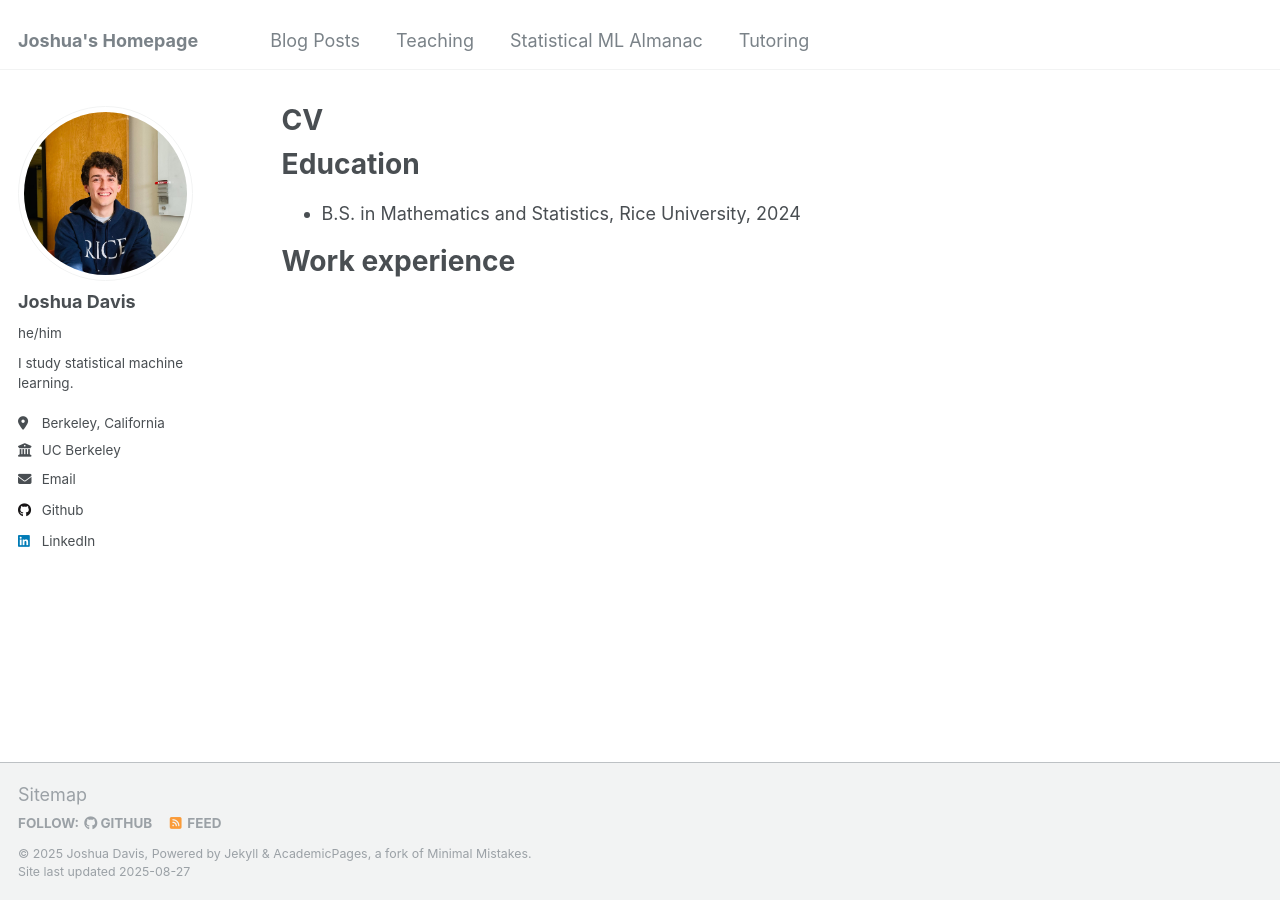
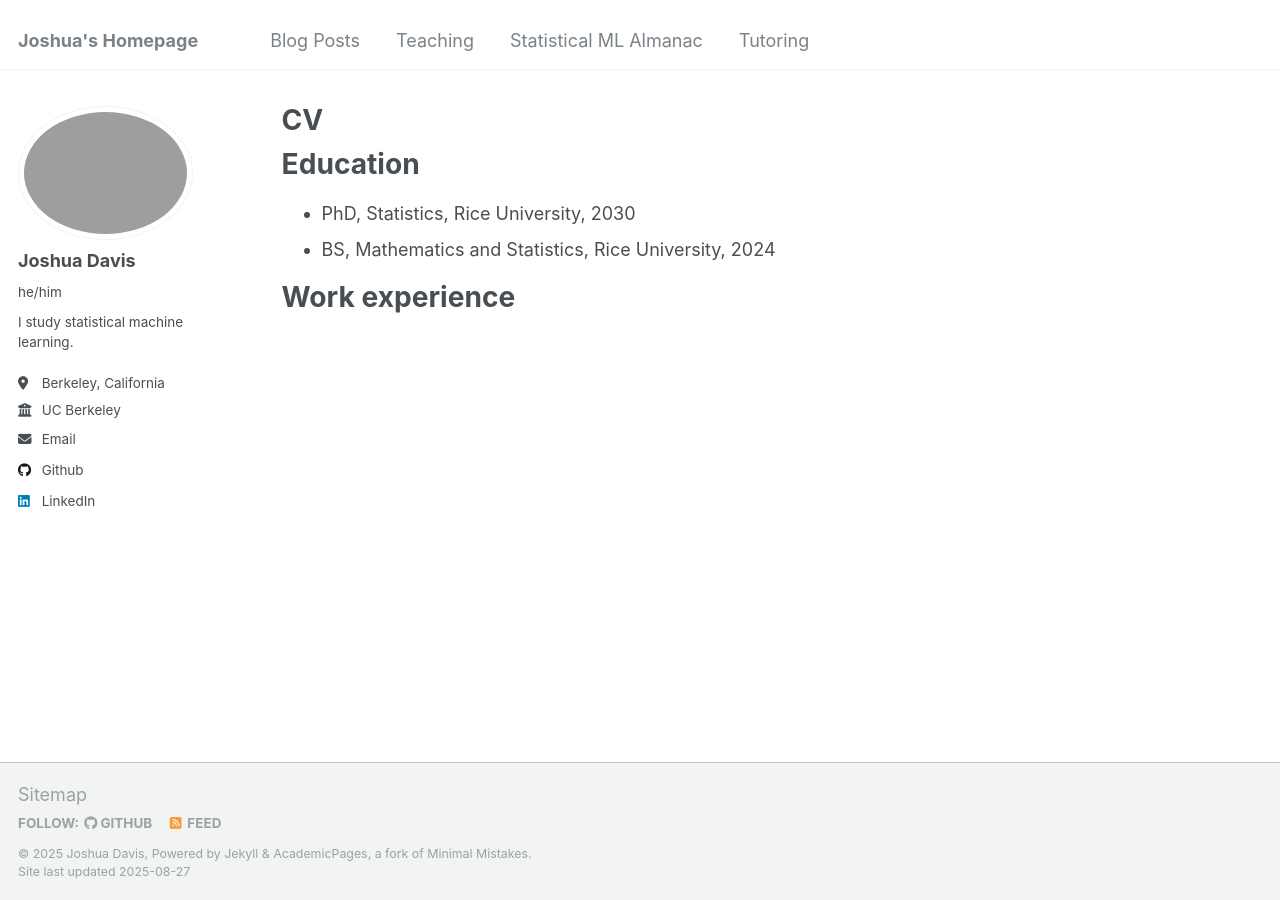
Before and after one commit to jxshdavis/jxshdavis.github.io, a Jekyll site: the page built from _pages/cv.md, in a window 1280 px wide. Built offline with Jekyll 4.4.1, drawn with Linux system fonts in a browser that asks for light colours.

Commit message:
headshot

```diff
--- a/_config.yml
+++ b/_config.yml
@@ -21,7 +21,7 @@
 #               Additional customization can be done by editing /_includes/author-profile.html
 author:
   # Biographic information
-  avatar: "squaremathheadshot.png"
+  avatar: "2025_headshot.JPG"
   name: "Joshua Davis"
   pronouns: "he/him"
   bio: "I study statistical machine learning."
--- a/_pages/cv.md
+++ b/_pages/cv.md
@@ -11,7 +11,8 @@
 
 # Education
 
-- B.S. in Mathematics and Statistics, Rice University, 2024
+- PhD, Statistics, Rice University, 2030
+- BS, Mathematics and Statistics, Rice University, 2024
 
 # Work experience
 
```
Also changed, not shown: _data/authors.yml (+11 -13 lines), 1 other file.
